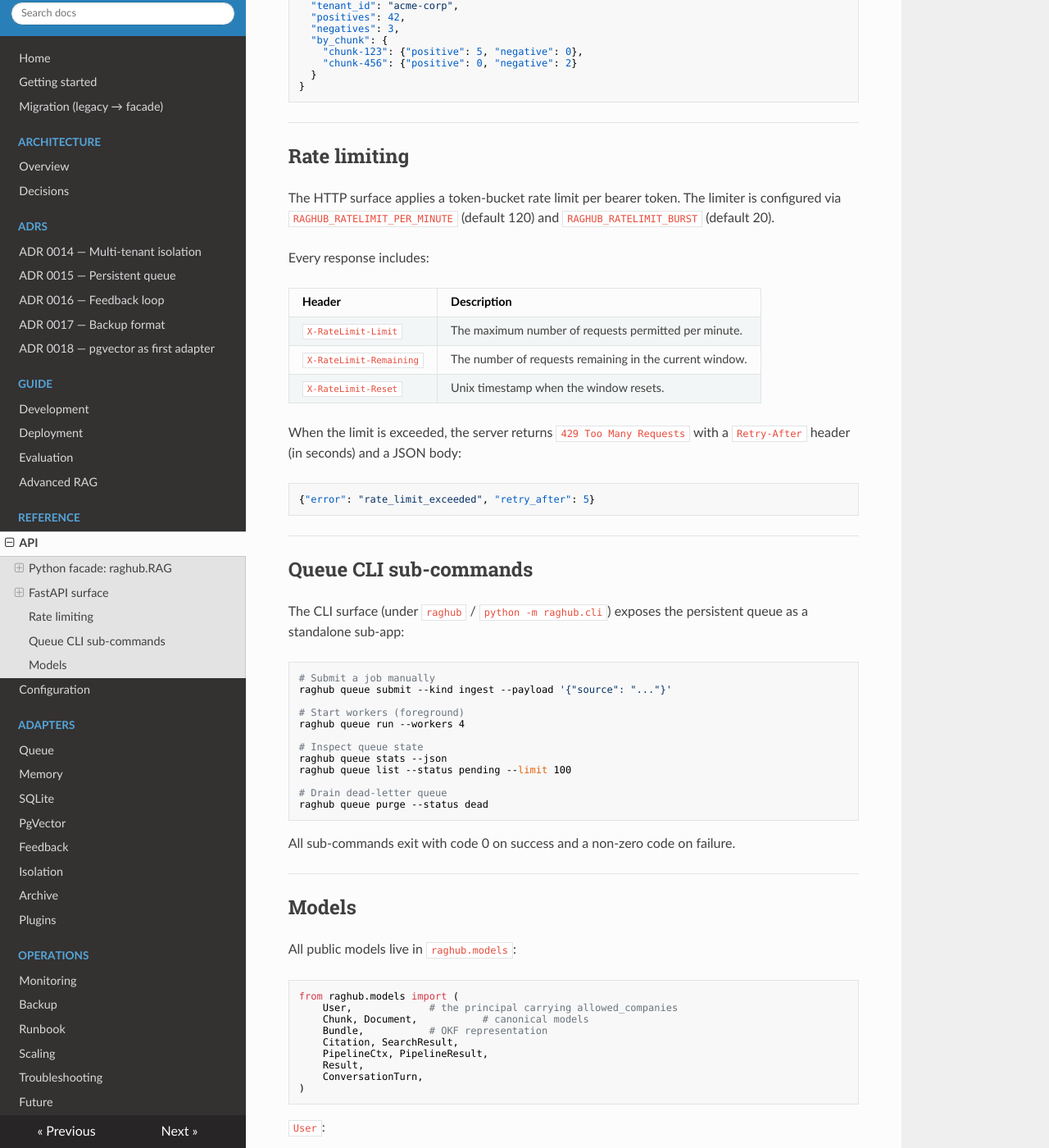
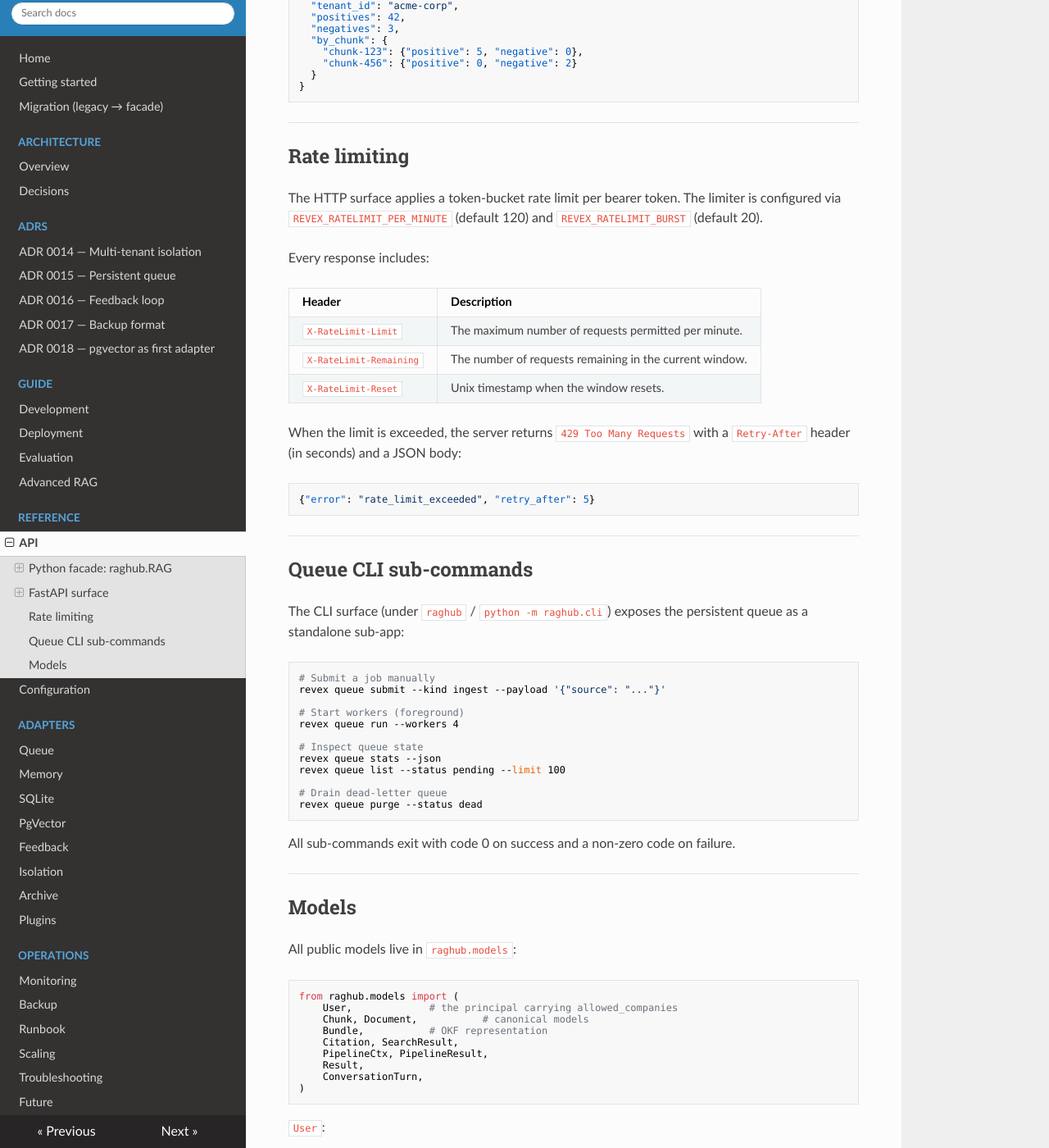
Before and after one commit to sachncs/raghub, an MkDocs documentation site: the page built from docs/reference/api.md, in a window 1280 px wide and 1400 px high, scrolled down 5392 px. Shown: the whole window at 82% size. Built offline with MkDocs 1.6.1, drawn with Linux system fonts in a browser that asks for light colours; nearby versions of some CDN libraries; some of the changed text lies outside the part shown.

Commit message:
docs(rebrand): rename references in api.md

````diff
--- a/docs/reference/api.md
+++ b/docs/reference/api.md
@@ -1,6 +1,6 @@
 # API Reference
 
-RAGHub exposes two parallel surfaces:
+Revex exposes two parallel surfaces:
 
 1. **`raghub.RAG`** — the recommended Python facade. Typed Pydantic
    models in, typed Pydantic models out.
@@ -17,7 +17,7 @@
 
 rag = RAG()                   # default components
 # or
-rag = RAG.from_config("raghub.yaml")
+rag = RAG.from_config("revex.yaml")
 # or
 rag = RAG(
     settings=...,
@@ -261,8 +261,8 @@
 ## Rate limiting
 
 The HTTP surface applies a token-bucket rate limit per bearer token.
-The limiter is configured via `RAGHUB_RATELIMIT_PER_MINUTE` (default
-120) and `RAGHUB_RATELIMIT_BURST` (default 20).
+The limiter is configured via `REVEX_RATELIMIT_PER_MINUTE` (default
+120) and `REVEX_RATELIMIT_BURST` (default 20).
 
 Every response includes:
 
@@ -288,17 +288,17 @@
 
 ```bash
 # Submit a job manually
-raghub queue submit --kind ingest --payload '{"source": "..."}'
+revex queue submit --kind ingest --payload '{"source": "..."}'
 
 # Start workers (foreground)
-raghub queue run --workers 4
+revex queue run --workers 4
 
 # Inspect queue state
-raghub queue stats --json
-raghub queue list --status pending --limit 100
+revex queue stats --json
+revex queue list --status pending --limit 100
 
 # Drain dead-letter queue
-raghub queue purge --status dead
+revex queue purge --status dead
 ```
 
 All sub-commands exit with code 0 on success and a non-zero code on
````
